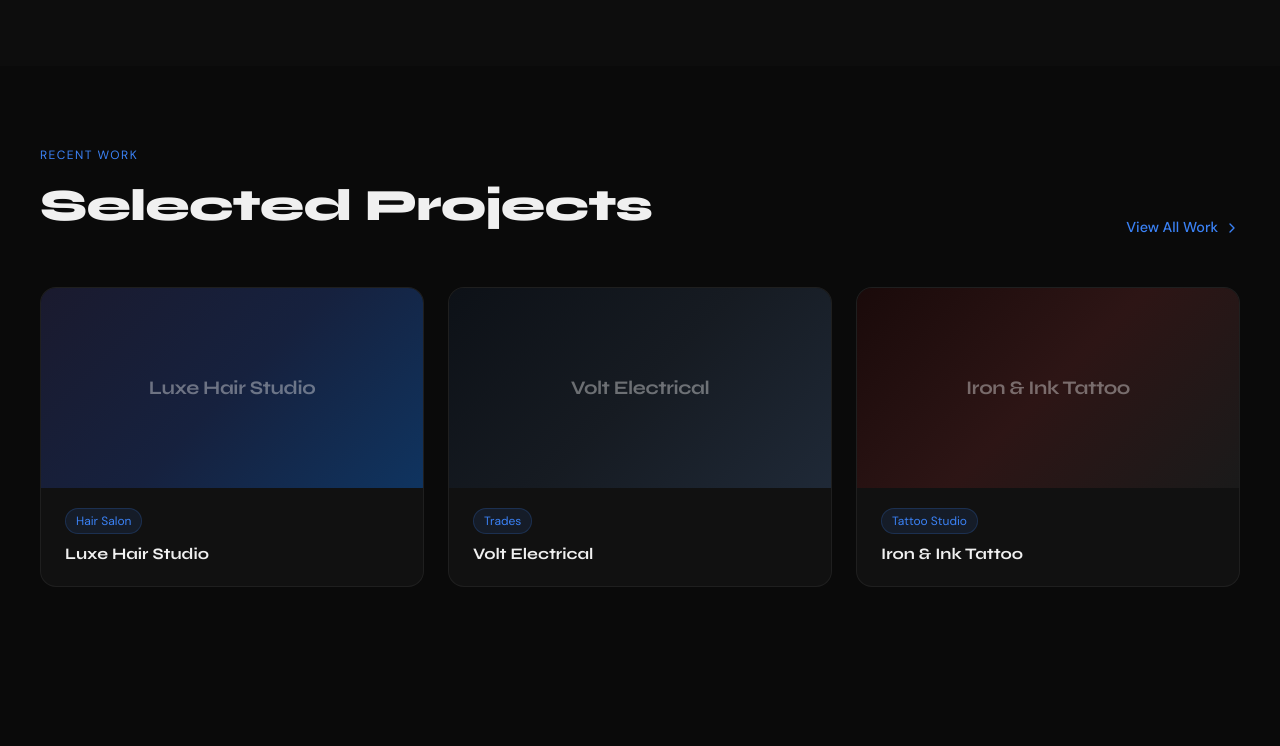
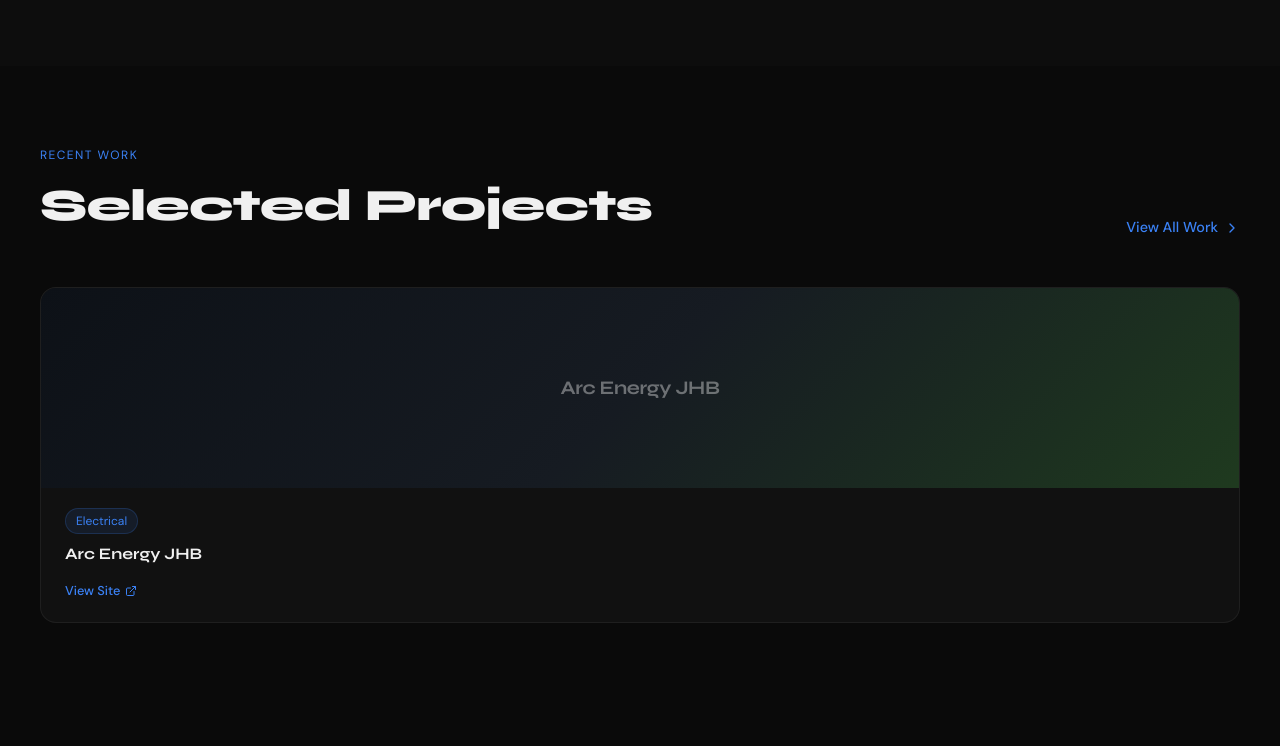
Before and after one commit to damzzz230/athea-digital-website, a React (Vite) app: page / in a window 1280 px wide. Shown: the part 1593-2339 px from the top of the page. Built offline with nearby package versions, Linux system fonts and the light colour scheme.

Commit message:
Added arc energy to o portfolio and commented out the rest of the portfolio

```diff
--- a/src/pages/Home.jsx
+++ b/src/pages/Home.jsx
@@ -3,7 +3,7 @@
 import { motion, useInView, useMotionValue, useSpring, useTransform } from 'framer-motion'
 import {
   Scissors, UtensilsCrossed, Wrench, Dumbbell, Palette, Car,
-  ArrowRight, Zap, Smartphone, Clock, ChevronRight
+  ArrowRight, Zap, Smartphone, Clock, ChevronRight, ExternalLink
 } from 'lucide-react'
 
 const heroWords = ['We', 'Build', 'Websites', 'That', 'Win', 'Clients.']
@@ -36,9 +36,9 @@
 ]
 
 const portfolioPreviews = [
-  { name: 'Luxe Hair Studio', niche: 'Hair Salon', gradient: 'linear-gradient(135deg, #1a1a2e 0%, #16213e 50%, #0f3460 100%)' },
-  { name: 'Volt Electrical', niche: 'Trades', gradient: 'linear-gradient(135deg, #0d1117 0%, #161b22 50%, #1f2937 100%)' },
-  { name: 'Iron & Ink Tattoo', niche: 'Tattoo Studio', gradient: 'linear-gradient(135deg, #1a0a0a 0%, #2d1515 50%, #1a1a1a 100%)' },
+  // { name: 'Luxe Hair Studio', niche: 'Hair Salon', gradient: 'linear-gradient(135deg, #1a1a2e 0%, #16213e 50%, #0f3460 100%)' },
+  { name: 'Arc Energy JHB', niche: 'Electrical', gradient: 'linear-gradient(135deg, #0d1117 0%, #161b22 50%, #1f3a1f 100%)', url: 'https://www.arcenergy.co.za' },
+  // { name: 'Iron & Ink Tattoo', niche: 'Tattoo Studio', gradient: 'linear-gradient(135deg, #1a0a0a 0%, #2d1515 50%, #1a1a1a 100%)' },
 ]
 
 function Logo3D() {
@@ -550,9 +550,30 @@
                     }}>
                       {p.niche}
                     </span>
-                    <h3 style={{ fontFamily: 'Syne, sans-serif', fontWeight: 700, fontSize: '1rem', color: '#F0F0F0' }}>
+                    <h3 style={{ fontFamily: 'Syne, sans-serif', fontWeight: 700, fontSize: '1rem', color: '#F0F0F0', marginBottom: p.url ? '12px' : 0 }}>
                       {p.name}
                     </h3>
+                    {p.url && (
+                      <a
+                        href={p.url}
+                        target="_blank"
+                        rel="noopener noreferrer"
+                        style={{
+                          display: 'inline-flex',
+                          alignItems: 'center',
+                          gap: '5px',
+                          fontFamily: 'DM Sans, sans-serif',
+                          fontSize: '0.8rem',
+                          fontWeight: 500,
+                          color: '#3B82F6',
+                          textDecoration: 'none',
+                        }}
+                        onMouseEnter={e => { e.currentTarget.style.textDecoration = 'underline' }}
+                        onMouseLeave={e => { e.currentTarget.style.textDecoration = 'none' }}
+                      >
+                        View Site <ExternalLink size={12} />
+                      </a>
+                    )}
                   </div>
                 </motion.div>
               </FadeUp>
--- a/src/pages/Portfolio.jsx
+++ b/src/pages/Portfolio.jsx
@@ -18,60 +18,61 @@
 }
 
 const projects = [
-  {
-    id: 1,
-    name: 'Luxe Hair Studio',
-    niche: 'Salons',
-    tag: 'Hair Salon',
-    description: 'A sleek booking-forward site for a premium Joburg salon. Gallery-led with WhatsApp booking integration.',
-    gradient: 'linear-gradient(135deg, #1a1a2e 0%, #16213e 40%, #0f3460 100%)',
-    accent: '#3B82F6',
-  },
+  // {
+  //   id: 1,
+  //   name: 'Luxe Hair Studio',
+  //   niche: 'Salons',
+  //   tag: 'Hair Salon',
+  //   description: 'A sleek booking-forward site for a premium Joburg salon. Gallery-led with WhatsApp booking integration.',
+  //   gradient: 'linear-gradient(135deg, #1a1a2e 0%, #16213e 40%, #0f3460 100%)',
+  //   accent: '#3B82F6',
+  // },
   {
     id: 2,
-    name: 'Volt Electrical JHB',
+    name: 'Arc Energy JHB',
     niche: 'Trades',
     tag: 'Electrical',
-    description: 'Emergency-call-first design for a Johannesburg electrician. One-tap call CTA above the fold.',
+    description: 'Call-first design for a Johannesburg electricians and Victron experts .',
     gradient: 'linear-gradient(135deg, #0d1117 0%, #161b22 50%, #1f3a1f 100%)',
     accent: '#22c55e',
+    url: 'https://www.arcenergy.co.za',
   },
-  {
-    id: 3,
-    name: 'Iron & Ink Tattoo',
-    niche: 'Fitness',
-    tag: 'Tattoo Studio',
-    description: 'Portfolio-first site for a Sandton tattoo studio. Dark editorial aesthetic with artist profiles.',
-    gradient: 'linear-gradient(135deg, #1a0a0a 0%, #2d1515 50%, #1a1212 100%)',
-    accent: '#ef4444',
-  },
-  {
-    id: 4,
-    name: 'The Grind Cafe',
-    niche: 'Restaurants',
-    tag: 'Restaurant',
-    description: 'Warm, menu-focused site for a Parkhurst neighbourhood cafe. Online reservations via WhatsApp.',
-    gradient: 'linear-gradient(135deg, #1a1205 0%, #2d2210 50%, #1a1a0a 100%)',
-    accent: '#f59e0b',
-  },
-  {
-    id: 5,
-    name: 'Peak Performance PT',
-    niche: 'Fitness',
-    tag: 'Fitness',
-    description: 'Conversion-focused site for a personal trainer in Randburg. Package pricing and lead capture form.',
-    gradient: 'linear-gradient(135deg, #0a1a0a 0%, #0d2b0d 50%, #112211 100%)',
-    accent: '#10b981',
-  },
-  {
-    id: 6,
-    name: 'DetailCraft Auto',
-    niche: 'Trades',
-    tag: 'Auto Detailing',
-    description: 'Before/after gallery site for a premium auto detailer in Midrand. Package pricing with quote form.',
-    gradient: 'linear-gradient(135deg, #0d0d1a 0%, #151525 50%, #1a1a2e 100%)',
-    accent: '#8b5cf6',
-  },
+  // {
+  //   id: 3,
+  //   name: 'Iron & Ink Tattoo',
+  //   niche: 'Fitness',
+  //   tag: 'Tattoo Studio',
+  //   description: 'Portfolio-first site for a Sandton tattoo studio. Dark editorial aesthetic with artist profiles.',
+  //   gradient: 'linear-gradient(135deg, #1a0a0a 0%, #2d1515 50%, #1a1212 100%)',
+  //   accent: '#ef4444',
+  // },
+  // {
+  //   id: 4,
+  //   name: 'The Grind Cafe',
+  //   niche: 'Restaurants',
+  //   tag: 'Restaurant',
+  //   description: 'Warm, menu-focused site for a Parkhurst neighbourhood cafe. Online reservations via WhatsApp.',
+  //   gradient: 'linear-gradient(135deg, #1a1205 0%, #2d2210 50%, #1a1a0a 100%)',
+  //   accent: '#f59e0b',
+  // },
+  // {
+  //   id: 5,
+  //   name: 'Peak Performance PT',
+  //   niche: 'Fitness',
+  //   tag: 'Fitness',
+  //   description: 'Conversion-focused site for a personal trainer in Randburg. Package pricing and lead capture form.',
+  //   gradient: 'linear-gradient(135deg, #0a1a0a 0%, #0d2b0d 50%, #112211 100%)',
+  //   accent: '#10b981',
+  // },
+  // {
+  //   id: 6,
+  //   name: 'DetailCraft Auto',
+  //   niche: 'Trades',
+  //   tag: 'Auto Detailing',
+  //   description: 'Before/after gallery site for a premium auto detailer in Midrand. Package pricing with quote form.',
+  //   gradient: 'linear-gradient(135deg, #0d0d1a 0%, #151525 50%, #1a1a2e 100%)',
+  //   accent: '#8b5cf6',
+  // },
 ]
 
 const filters = ['All', 'Salons', 'Trades', 'Restaurants', 'Fitness']
@@ -266,7 +267,10 @@
                     <p style={{ fontFamily: 'DM Sans, sans-serif', fontSize: '0.85rem', color: '#A0A0A0', lineHeight: 1.65, marginBottom: '18px' }}>
                       {p.description}
                     </p>
-                    <motion.button
+                    <motion.a
+                      href={p.url || undefined}
+                      target={p.url ? '_blank' : undefined}
+                      rel={p.url ? 'noopener noreferrer' : undefined}
                       whileHover={{ scale: 1.03 }}
                       whileTap={{ scale: 0.97 }}
                       style={{
@@ -281,13 +285,17 @@
                         display: 'inline-flex',
                         alignItems: 'center',
                         gap: '6px',
+                        textDecoration: 'none',
                         transition: 'color 0.2s ease, border-color 0.2s ease',
+                        cursor: p.url ? 'none' : 'default',
+                        pointerEvents: p.url ? 'auto' : 'none',
+                        opacity: p.url ? 1 : 0.4,
                       }}
-                      onMouseEnter={e => { e.currentTarget.style.color = '#3B82F6'; e.currentTarget.style.borderColor = 'rgba(59,130,246,0.3)' }}
+                      onMouseEnter={e => { if (p.url) { e.currentTarget.style.color = '#3B82F6'; e.currentTarget.style.borderColor = 'rgba(59,130,246,0.3)' } }}
                       onMouseLeave={e => { e.currentTarget.style.color = '#A0A0A0'; e.currentTarget.style.borderColor = 'rgba(255,255,255,0.08)' }}
                     >
                       View Project <ExternalLink size={13} />
-                    </motion.button>
+                    </motion.a>
                   </div>
                 </motion.div>
               ))}
```
